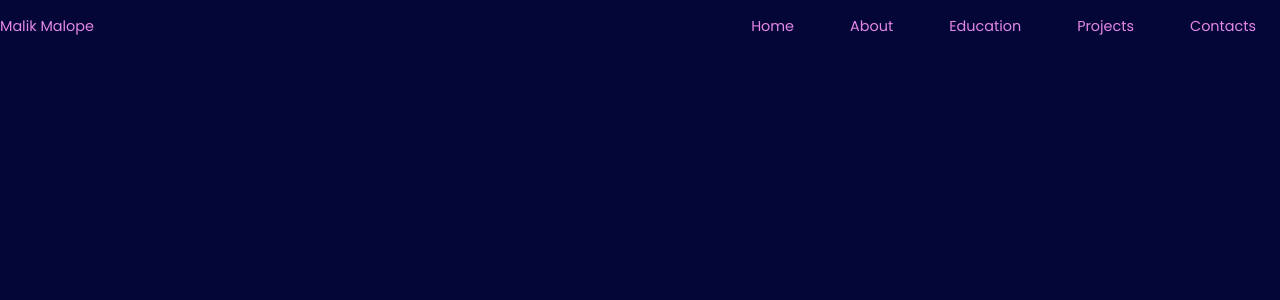
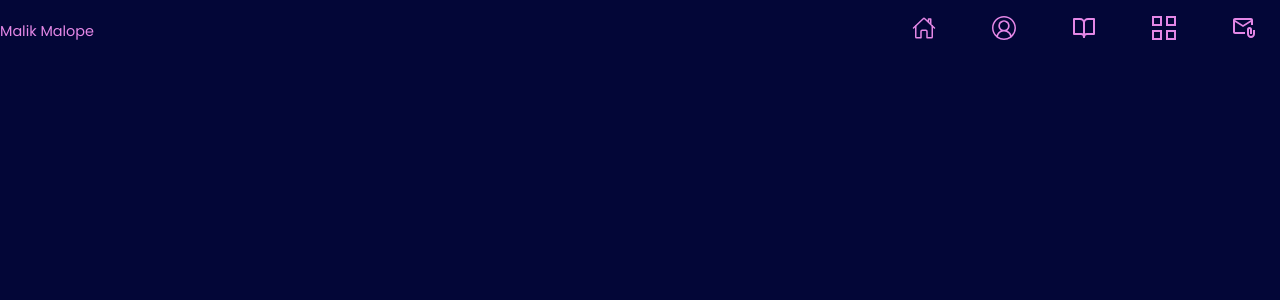
Before and after one commit to libSpace/my-react-portfolio-one, a React (Create React App) app: page / in a window 1280 px wide. Shown: the top 300 px of the page. Built offline with nearby package versions, Linux system fonts and the light colour scheme.

Commit message:
Added icons on The navbar

```diff
--- a/package.json
+++ b/package.json
@@ -9,6 +9,7 @@
     "react": "^18.2.0",
     "react-bootstrap": "^2.10.0",
     "react-dom": "^18.2.0",
+    "react-icons": "^5.0.1",
     "react-scripts": "5.0.1",
     "web-vitals": "^2.1.4"
   },
--- a/src/component/NavBar.css
+++ b/src/component/NavBar.css
@@ -13,6 +13,19 @@
     padding: 1rem 0;
     margin: 0 auto;
 
+ }
+
+ .myLogo{
+   user-select: none;
+ }
+
+ .myLogo:hover{
+   color: #E487E6;
+ }
+
+ /* Icons size manipulation */
+ .my-icon{
+   font-size: 24px;
  }
 
  .nav-content ul{
--- a/src/component/NavBar.js
+++ b/src/component/NavBar.js
@@ -1,6 +1,15 @@
 import React from 'react';
 import './NavBar.css';
-
+// Home icon
+import { IoHomeOutline } from "react-icons/io5";
+// About icon
+import { VscAccount } from "react-icons/vsc";
+// education and experience icon
+import { FiBookOpen } from "react-icons/fi";
+// projects
+import { GrProjects } from "react-icons/gr";
+// Contatcs
+import { MdOutlineAttachEmail } from "react-icons/md";
 
 function NavBar() {
   return (
@@ -11,19 +20,19 @@ function NavBar() {
         <div className='myLogo' >Malik Malope</div>
         <ul>
           <li className='menu-item'>
-            Home
+          <IoHomeOutline className='my-icon'/>
           </li>
           <li className='menu-item'>
-            About
+          <VscAccount className='my-icon' />
           </li>
           <li className='menu-item'>
-            Education
+            <FiBookOpen className='my-icon' />
           </li>
           <li className='menu-item'>
-            Projects
+            <GrProjects className='my-icon' />
           </li>
           <li className='menu-item'>
-            Contacts
+            <MdOutlineAttachEmail className='my-icon' />
           </li>
         </ul>
       </div>
```
Also changed, not shown: 1 other file (tests, documents, lock files or other folders).
